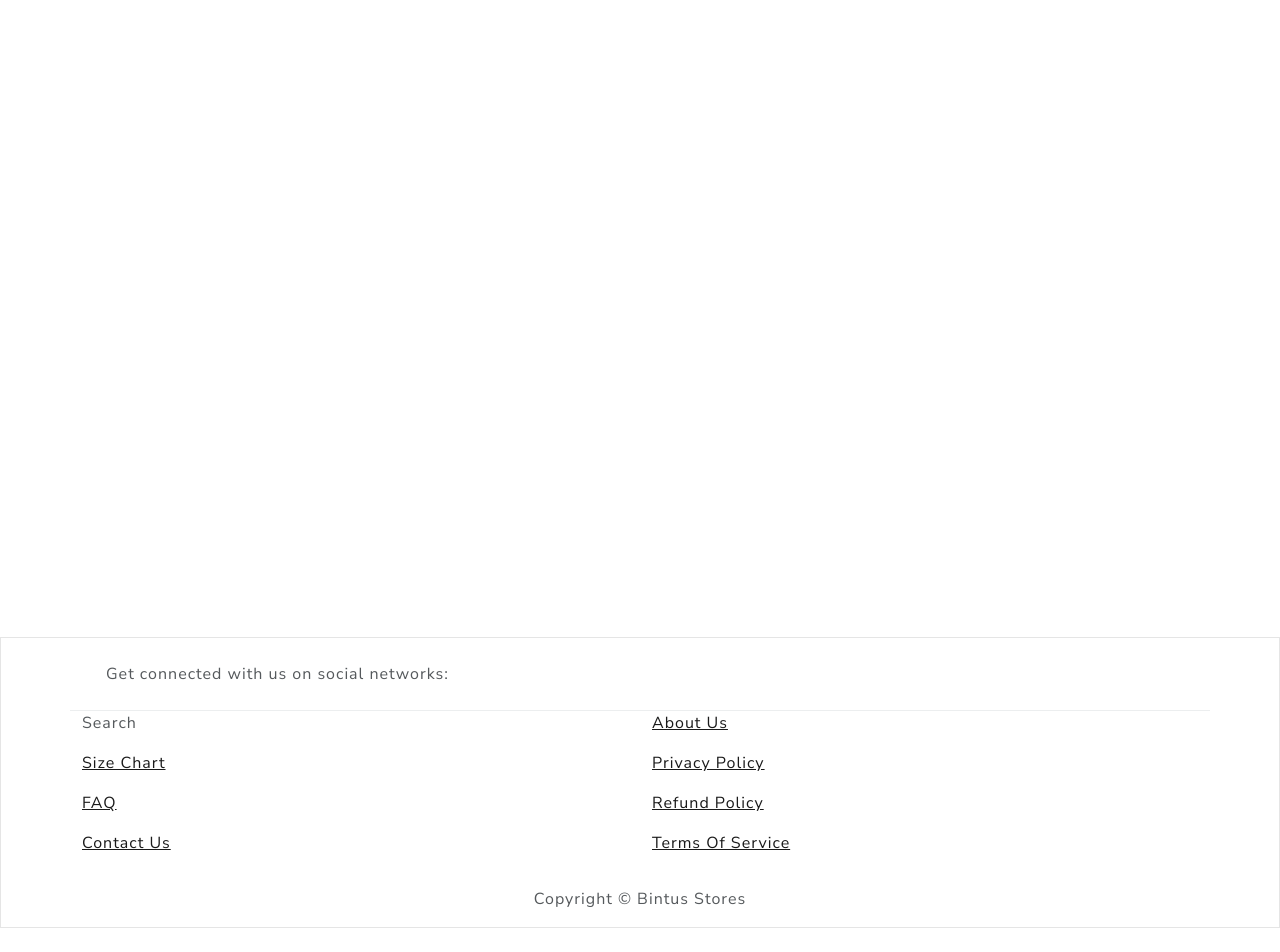
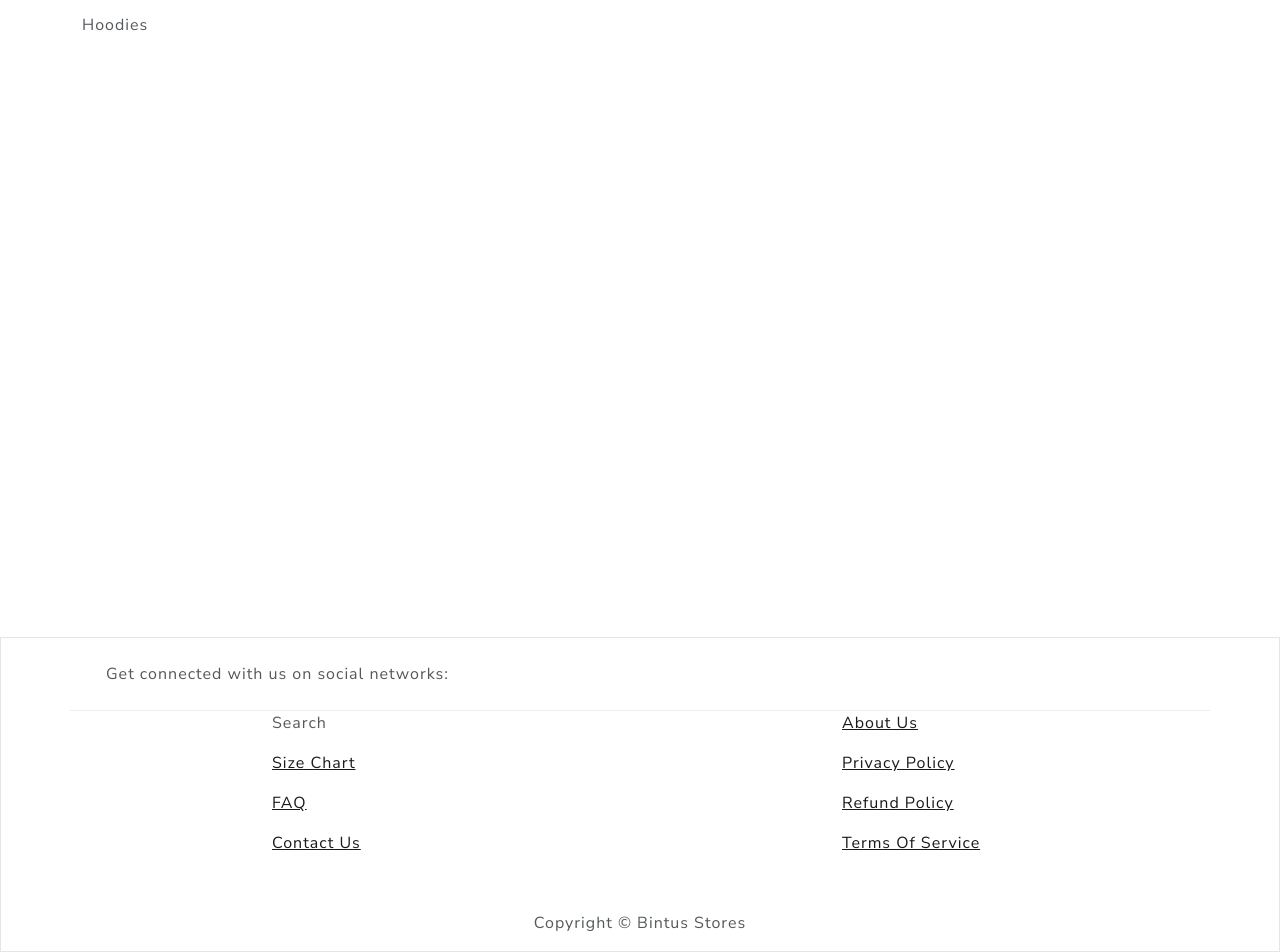
Before and after one commit to bintus-ux/Bintus-Stores, a React (Create React App) app: page /categoryItem/1 in a window 1280 px wide. Shown: the part 319-1271 px from the top of the page. Before the commit the page ends 1247 px from the top, so only its background shows below. Built offline with nearby package versions, Linux system fonts and the light colour scheme; the HTML template or start-up script is replaced by a standard one.

Commit message:
"category item screen"

```diff
--- a/src/App.js
+++ b/src/App.js
@@ -16,7 +16,7 @@ const App = () => {
           <Routes>
             <Route path='/' element={<HomeScreen />} exact />
             {/* <Route path='/categories/:id' element={<CategoryItems />} /> */}
-            <Route path='/categories' element={<CategoryScreen />} />
+            <Route path='/categoryItem/:id' element={<CategoryScreen />} />
           </Routes>
         </Container>
       </main>
--- a/src/components/CategoryItems.js
+++ b/src/components/CategoryItems.js
@@ -2,19 +2,24 @@ import React from 'react'
 import { Carousel, Col, Row, Image, Container } from 'react-bootstrap'
 import { Link } from 'react-router-dom'
 
-const CategoryItems = ({ category }) => {
+const CategoryItems = ({ categoryItem }) => {
   return (
     <>
       <div xs={6} md={4} className='position-relative'>
-        <Link to={`/category/${category._id}`}>
+        <Link to={`/categoryItem/${categoryItem._id}`}>
           <Image
-            src={category.image}
+            src={categoryItem.image}
             className='img-fluid component-images darker'
           />
-          <div className='position-absolute top-50 start-50 translate-middle text-center'>
-            <h3 className='text-light'>{category.text}</h3>
-          </div>
         </Link>
+
+        <div className='position-absolute top-50 start-50 translate-middle text-center'>
+          <Link
+            to={`/categoryItem/${categoryItem._id}`}
+            style={{ textDecoration: 'none' }}>
+            <h3 className='text-light'>{categoryItem.text}</h3>
+          </Link>
+        </div>
       </div>
     </>
   )
--- a/src/components/Footer.js
+++ b/src/components/Footer.js
@@ -31,7 +31,7 @@ const Footer = () => {
           </Col>
         </Row>
         <Row>
-          <Col class='col-md-2 col-lg-2 col-xl-2 mx-auto mb-4'>
+          <Col className='col-md-2 col-lg-2 col-xl-2 mx-auto mb-4'>
             <p>Search</p>
             <p>
               <a href='#!'>Size Chart</a>
@@ -43,7 +43,7 @@ const Footer = () => {
               <a href='#!'>Contact Us</a>
             </p>
           </Col>
-          <Col class='col-md-2 col-lg-2 col-xl-2 mx-auto mb-4'>
+          <Col className='col-md-2 col-lg-2 col-xl-2 mx-auto mb-4'>
             <p>
               <a href='#!'>About Us</a>
             </p>
--- a/src/index.css
+++ b/src/index.css
@@ -69,7 +69,6 @@ header  {
     flex-wrap: wrap;
     width: 1000px;
     margin: auto;
-    border: solid 1px rgb(167, 80, 80);
     row-gap: 30px;
     column-gap: 30px;
 
--- a/src/products_folder/products_2.js
+++ b/src/products_folder/categoryItems.js
@@ -1,4 +1,4 @@
-export const categoryItem = [
+const categoryItems = [
   {
     _id: 1,
     text: 'Hoodies',
@@ -45,3 +45,5 @@ export const categoryItem = [
     image: '/shorts_images/IMG_1616.JPG',
   },
 ]
+
+export default categoryItems
--- a/src/screens/CategoryScreen.js
+++ b/src/screens/CategoryScreen.js
@@ -1,7 +1,15 @@
 import React from 'react'
+import { useParams } from 'react-router-dom'
+import categoryItems from '../products_folder/categoryItems'
 
 const CategoryScreen = () => {
-  return <div>Categories</div>
+  let { id } = useParams()
+  const productCategory = categoryItems.find(
+    (categoryItem) => categoryItem._id == id
+  )
+  console.log(productCategory)
+
+  return <div>{productCategory.text}</div>
 }
 
 export default CategoryScreen
--- a/src/screens/HomeScreen.js
+++ b/src/screens/HomeScreen.js
@@ -3,8 +3,7 @@ import { Container, Row, Col, Image } from 'react-bootstrap'
 import { products_0 } from '../products_folder/products'
 import Slideshow from '../components/Slideshow'
 import CategoryItems from '../components/CategoryItems'
-import { categoryItem } from '../products_folder/products_2'
-
+import categoryItems from '../products_folder/categoryItems'
 const HomeScreen = () => {
   return (
     <>
@@ -16,8 +15,11 @@ const HomeScreen = () => {
         <hr />
         <Row>
           <div className='custom-margin'>
-            {categoryItem.map((category) => (
-              <CategoryItems category={category} />
+            {categoryItems.map((categoryItem) => (
+              <CategoryItems
+                key={categoryItem._id}
+                categoryItem={categoryItem}
+              />
             ))}
           </div>
 
```
